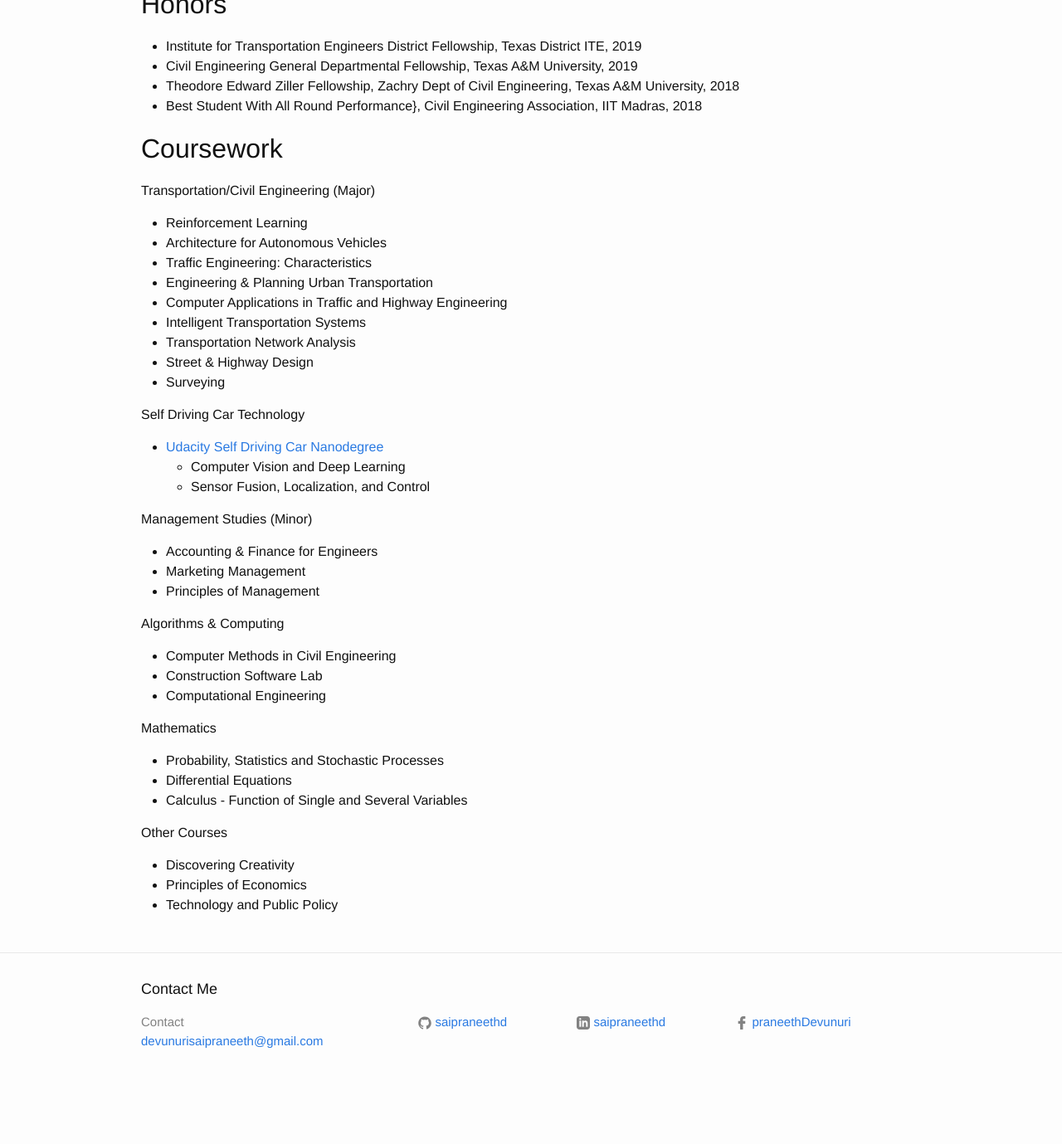
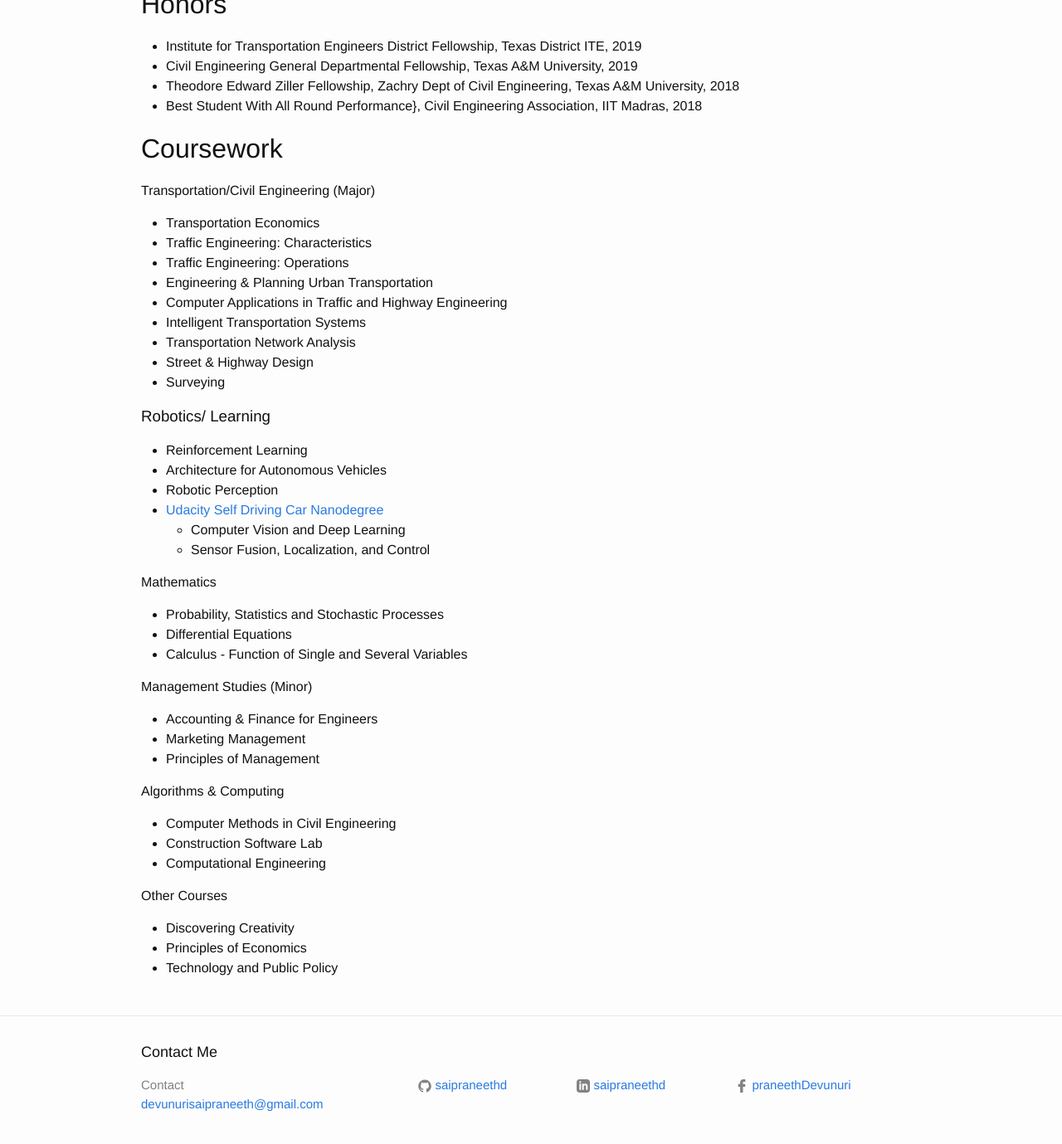
Before and after one commit to saipran7777/saipran7777.github.io, a Jekyll site: the page built from academics.md, in a window 1280 px wide and 1400 px high, scrolled down 738 px. Shown: the top 1379 px of the window at 83% size. Built offline with Jekyll 4.4.1, drawn with Linux system fonts in a browser that asks for light colours; before the commit the page ends 2064 px from its top, so only the background shows below that.

Commit message:
big_update_uiuc

```diff
--- a/academics.md
+++ b/academics.md
@@ -32,11 +32,10 @@ Graduation : 2018
 
 # Coursework
 
-
 #### Transportation/Civil Engineering (Major)
-- Reinforcement Learning
-- Architecture for Autonomous Vehicles
+- Transportation Economics
 - Traffic Engineering: Characteristics
+- Traffic Engineering: Operations
 - Engineering & Planning Urban Transportation
 - Computer Applications in Traffic and Highway Engineering
 - Intelligent Transportation Systems
@@ -44,12 +43,18 @@ Graduation : 2018
 - Street & Highway Design
 - Surveying
 
-
-#### Self Driving Car Technology
-
+### Robotics/ Learning
+- Reinforcement Learning
+- Architecture for Autonomous Vehicles
+- Robotic Perception
 - [Udacity Self Driving Car Nanodegree](https://www.udacity.com/course/self-driving-car-engineer-nanodegree--nd013)
   - Computer Vision and Deep Learning
   - Sensor Fusion, Localization, and Control
+
+#### Mathematics
+- Probability, Statistics and Stochastic Processes
+- Differential Equations
+- Calculus - Function of Single and Several Variables
 
 #### Management Studies (Minor)
 
```
Also changed, not shown: other parts of academics.md (+6 -11 lines), index.md (+1 -1 lines).
